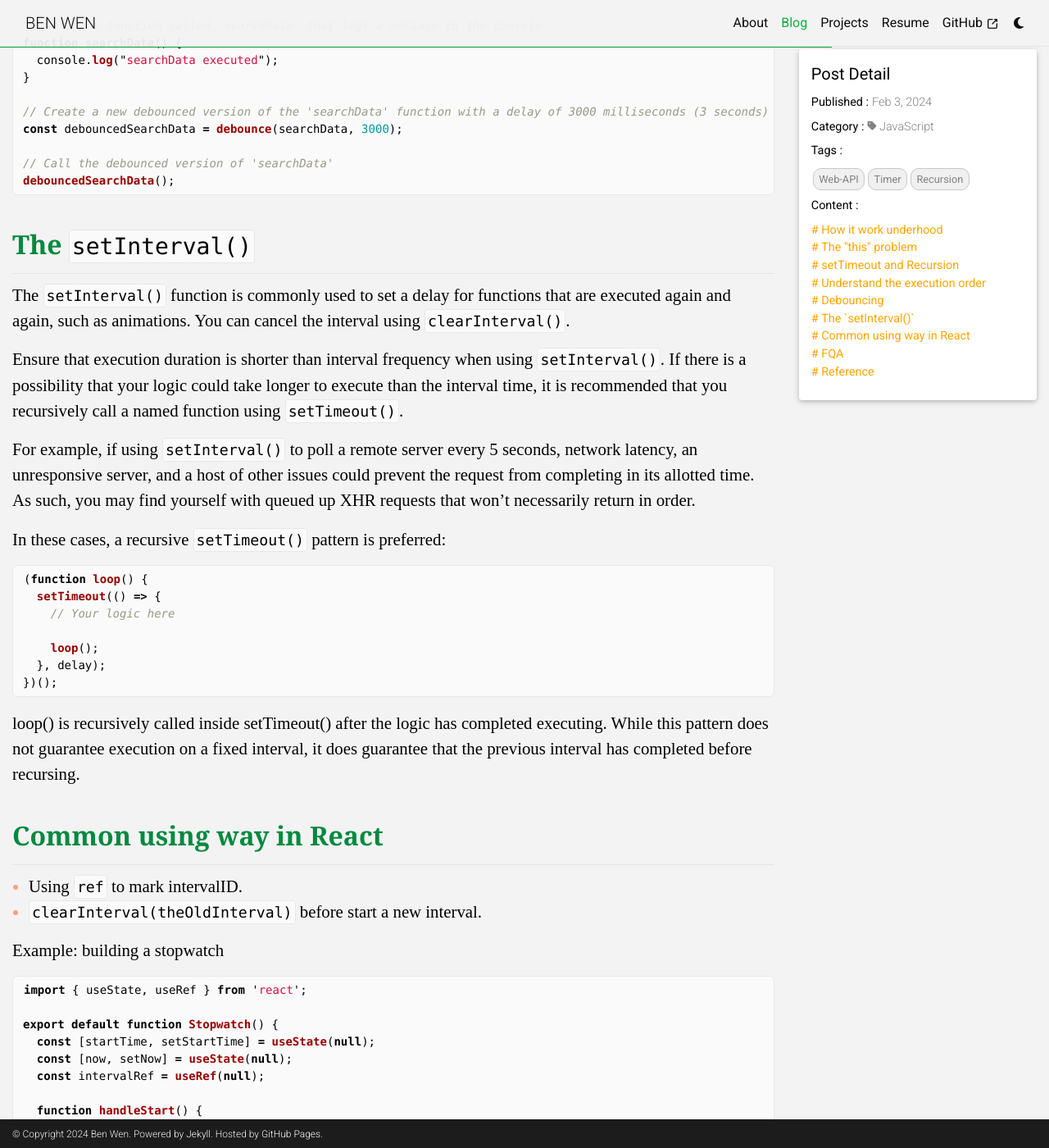
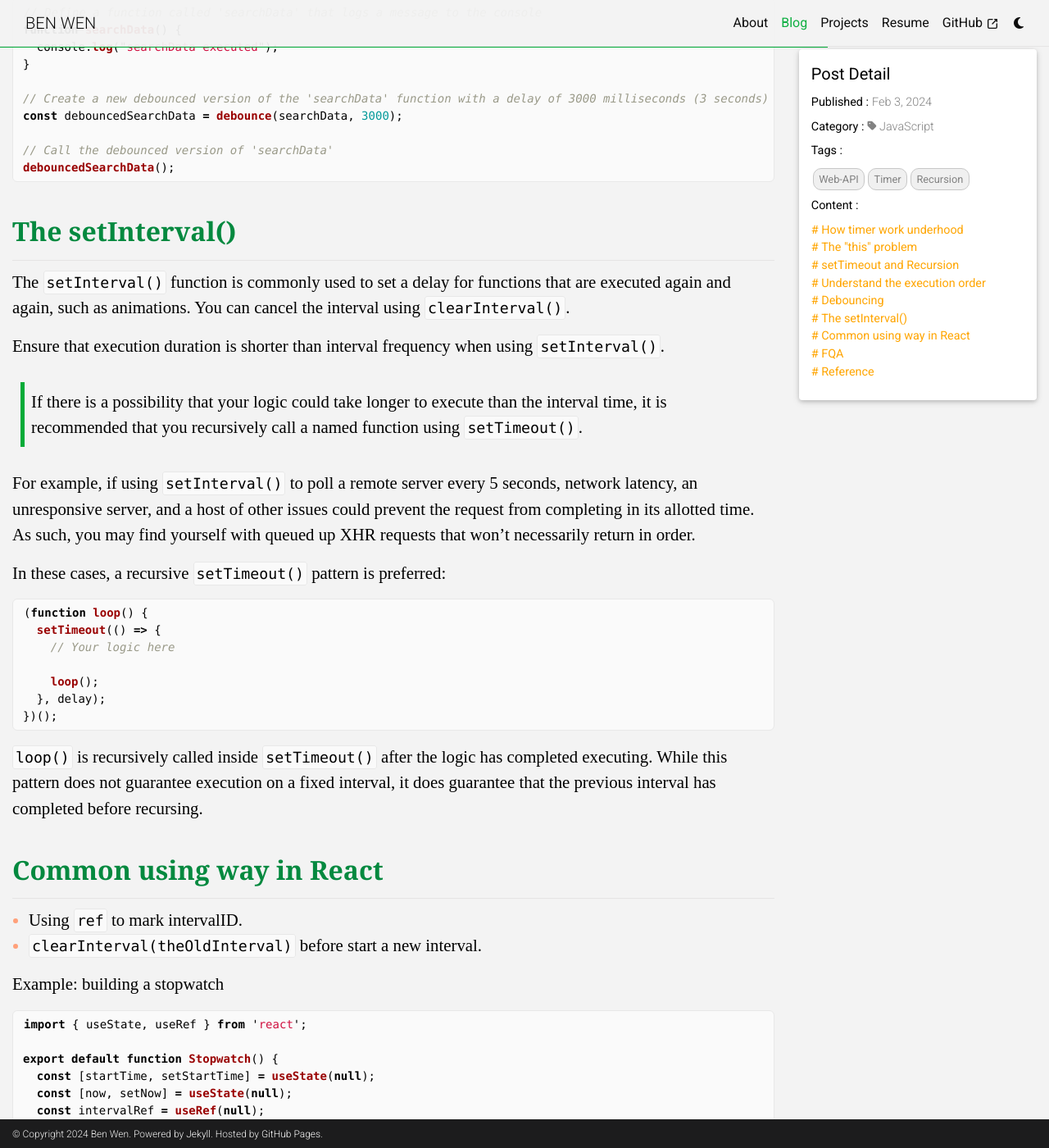
Before and after one commit to benwzj/benwzj.github.io, a Jekyll site: the page built from _posts/2024-02-03-timer-javascript.md, in a window 1280 px wide and 1400 px high, scrolled down 3876 px. Shown: the whole window at 82% size. Built offline with Jekyll 4.4.1, drawn with Linux system fonts in a browser that asks for light colours; comment, search, counter and statistics services are not loaded; some of the changed text lies outside the part shown.

Commit message:
timer javascript

````diff
--- a/_posts/2024-02-03-timeout-javascript.md
+++ b/_posts/2024-02-03-timer-javascript.md
@@ -5,12 +5,12 @@
 category: JavaScript
 tags: Web-API Timer Recursion
 toc:
-  - name: How it work underhood
+  - name: How timer work underhood
   - name: The "this" problem
   - name: setTimeout and Recursion
   - name: Understand the execution order
   - name: Debouncing
-  - name: The `setInterval()`
+  - name: The setInterval()
   - name: Common using way in React
   - name: FQA
   - name: Reference
@@ -22,12 +22,11 @@
 - This API does not guarantee that timers will run exactly on schedule. Delays due to CPU load, other tasks, nested level, inactive tab, etc, are to be expected.
 - Non-number `delay` values are silently coerced into numbers.
 - You can include a string instead of a function, which is compiled and executed when the timer expires. This syntax is not recommended for the same reasons that make using `eval()` a security risk.
+- `setTimeout()` and `setInterval()` methods work in a very similiar machanism.
 
 I am not gonna talk about how to use it. But trying to dig a bit deepper.
 
-`setTimeout()` and `setInterval()` methods work in a very similiar machanism.
-
-## How it work underhood
+## How timer work underhood
 
 `setTimeout()` is web API which means there are standards to define how it work. Becaue it need to make sure all browsers work consistently. Timers are described in the timers section of [HTML Living Standard](https://html.spec.whatwg.org/multipage/timers-and-user-prompts.html).
 
@@ -43,7 +42,7 @@
 
 Solutions:
 - A common way to solve the problem is to use a wrapper function that sets `this` to the required value.
-- Alternatively, you can use bind() to set the value of this for all calls to a given function
+- Alternatively, you can use `bind()` to set the value of this for all calls to a given function
 
 ## setTimeout and Recursion
 
@@ -94,7 +93,7 @@
 
 // When execute this script, the order of log will be: "1, 2, 3, 4, 5"
 ```
-Promise and setTimeout() both are using event loop, callback queue. But they have some difference.
+Promise and `setTimeout()` both are using event loop, callback queue. But they have some difference.
 
 ### microtask, macrotask concept
 
@@ -147,12 +146,14 @@
 debouncedSearchData();
 ```
 
-## The `setInterval()`
+## The setInterval()
 
 The `setInterval()` function is commonly used to set a delay for functions that are executed again and again, such as animations. You can cancel the interval using `clearInterval()`.
 
 Ensure that execution duration is shorter than interval frequency when using `setInterval()`.
-If there is a possibility that your logic could take longer to execute than the interval time, it is recommended that you recursively call a named function using `setTimeout()`.
+
+> If there is a possibility that your logic could take longer to execute than the interval time, it is recommended that you recursively call a named function using `setTimeout()`.
+{: .warning-block}
 
 For example, if using `setInterval()` to poll a remote server every 5 seconds, network latency, an unresponsive server, and a host of other issues could prevent the request from completing in its allotted time. As such, you may find yourself with queued up XHR requests that won't necessarily return in order.
 
@@ -166,7 +167,7 @@
   }, delay);
 })();
 ```
-loop() is recursively called inside setTimeout() after the logic has completed executing. While this pattern does not guarantee execution on a fixed interval, it does guarantee that the previous interval has completed before recursing.
+`loop()` is recursively called inside `setTimeout()` after the logic has completed executing. While this pattern does not guarantee execution on a fixed interval, it does guarantee that the previous interval has completed before recursing.
 
 
 ## Common using way in React
@@ -218,7 +219,7 @@
 
 ## FQA
 
-### What happen if not `clearInterval()`
+- What happen if not `clearInterval()`
 
 ## Reference
 
````
Also changed, not shown: _posts/2020-04-04-css-flex.md (+7 -8 lines).
